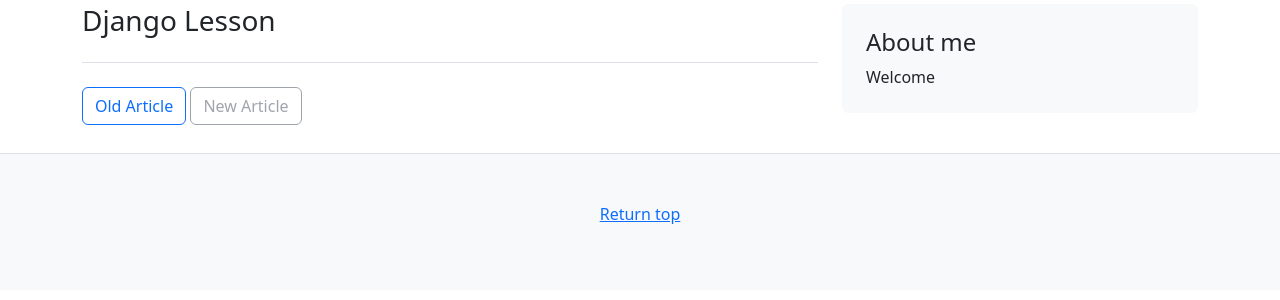
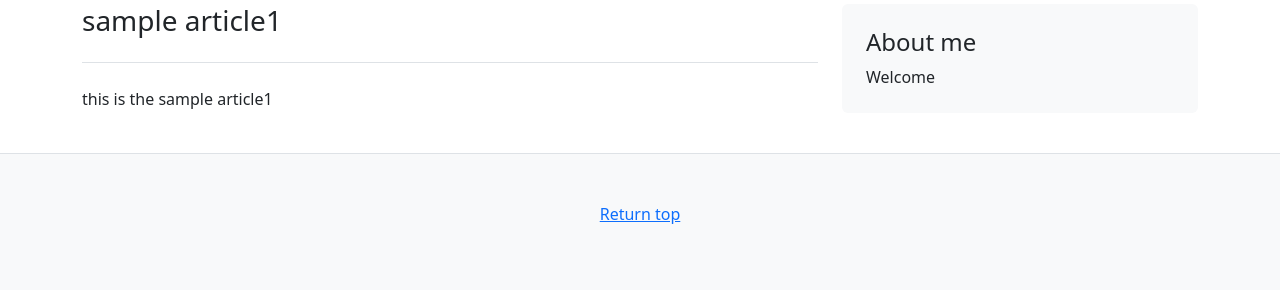
Before and after one commit to liberbell/dj12, a Django app: page /blog/1/ in a window 1280 px wide. Shown: the part 151-451 px from the top of the page. Run offline with Django 5.2, Linux system fonts and the light colour scheme; data comes from the database, SQL or seed files in the repository.

Commit message:
article3

```diff
--- a/rearrysite/templates/blog/article.html
+++ b/rearrysite/templates/blog/article.html
@@ -1,26 +1,12 @@
 {% extends "mysite/base.html" %}
 
 {% block content %}
-    {{ articles.title }}
+
     <main class="container">
         <div class="row">
             <div class="col-md-8">
-                <h3 class="pb-4 mb-4 font-italic border-bottom">Django Lesson</h3>
-
-                {% for obj in articles %}
-                    <div class="blog-post">
-                        <h2 class="blog-post-title">{{ obj.title }}</h2>
-                        <p class="blog-post-meta">{{ obj.created_at }} by <a href="#">{{ obj.author }}</a></p>
-
-                        <p>{{ obj.text }}</p>
-                    </div>
-
-                {% endfor %}
-
-                <nav class="blog-pagination">
-                    <a class="btn btn-outline-primary" href="#">Old Article</a>
-                    <a class="btn btn-outline-secondary disabled" href="#">New Article</a>
-                </nav>
+                <h3 class="pb-4 mb-4 font-italic border-bottom">{{ article.title }}</h3>
+                <p>{{ article.text }}</p>
             </div>
 
             <aside class="col-md-4">
```
